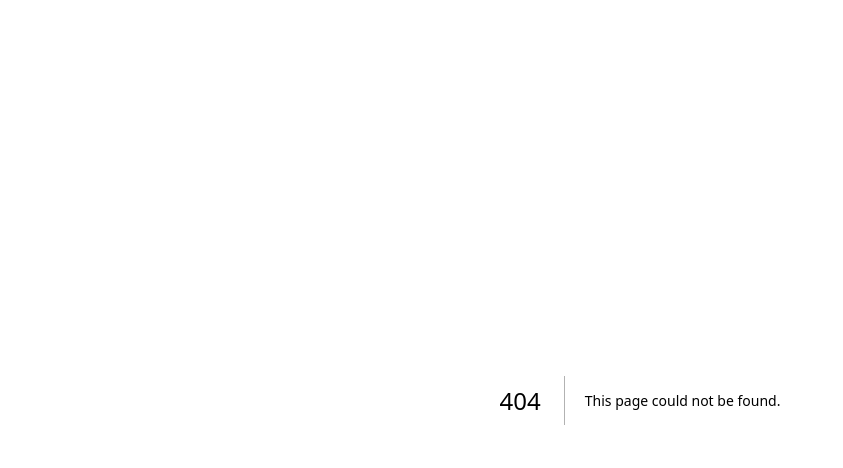
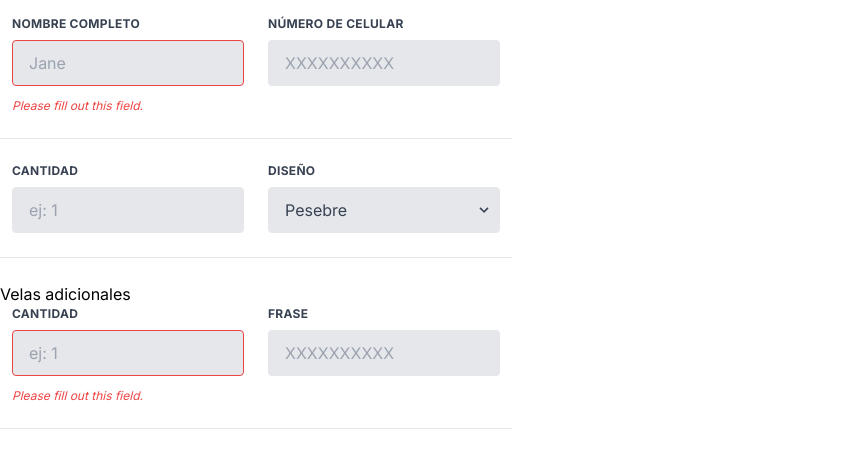
Before and after one commit to jfbarahonag/candles, a Next.js app: page /order/new in a window 1280 px wide. Before the commit this address had no page. Shown: the top 468 px of the page, without its empty margins (0-843 px from the left). Built offline with nearby package versions, Linux system fonts and the light colour scheme.

Commit message:
first approach to create a new order has been added

```diff
--- a/src/app/globals.css
+++ b/src/app/globals.css
@@ -17,11 +17,5 @@
 }
 
 body {
-  color: rgb(var(--foreground-rgb));
-  background: linear-gradient(
-      to bottom,
-      transparent,
-      rgb(var(--background-end-rgb))
-    )
-    rgb(var(--background-start-rgb));
+
 }
--- /dev/null
+++ b/src/app/order/new/page.tsx
@@ -0,0 +1,11 @@
+"use client";
+
+import NewOrderForm from "@/components/form/new-order/NewOrderForm";
+
+export default function NewOrder() {
+  return (
+    <main>
+      <NewOrderForm />
+    </main>
+  );
+}
--- /dev/null
+++ b/src/components/form/new-order/BaseFields.tsx
@@ -0,0 +1,40 @@
+const BaseFields = () => {
+  return (
+    <>
+      <div className="w-full md:w-1/2 px-3 mb-6 md:mb-0">
+        <label
+          className="block uppercase tracking-wide text-gray-700 text-xs font-bold mb-2"
+          htmlFor="grid-bases-qty"
+        >
+          Cantidad
+        </label>
+        <input
+          className="appearance-none block w-full bg-gray-200 text-gray-700 border border-red-500 rounded py-3 px-4 mb-3 leading-tight focus:outline-none focus:bg-white"
+          id="grid-bases-qty"
+          type="number"
+          placeholder="ej: 1"
+          min={0}
+        />
+        <p className="text-red-500 text-xs italic">
+          Please fill out this field.
+        </p>
+      </div>
+      <div className="w-full md:w-1/2 px-3">
+        <label
+          className="block uppercase tracking-wide text-gray-700 text-xs font-bold mb-2"
+          htmlFor="grid-phone-number"
+        >
+          Frase
+        </label>
+        <input
+          className="appearance-none block w-full bg-gray-200 text-gray-700 border border-gray-200 rounded py-3 px-4 leading-tight focus:outline-none focus:bg-white focus:border-gray-500"
+          id="grid-phone-number"
+          type="tel"
+          placeholder="XXXXXXXXXX"
+        />
+      </div>
+    </>
+  );
+};
+
+export default BaseFields;
--- /dev/null
+++ b/src/components/form/new-order/CandleFields.tsx
@@ -0,0 +1,50 @@
+const CandleFields = () => {
+  return (
+    <>
+      <div className="w-full md:w-1/2 px-3 mb-6 md:mb-0">
+        <label
+          className="block uppercase tracking-wide text-gray-700 text-xs font-bold mb-2"
+          htmlFor="grid-candles-pckg-qty"
+        >
+          Cantidad
+        </label>
+        <input
+          className="appearance-none block w-full bg-gray-200 text-gray-700 border border-gray-200 rounded py-3 px-4 leading-tight focus:outline-none focus:bg-white focus:border-gray-500"
+          id="grid-candles-pckg-qty"
+          type="number"
+          placeholder="ej: 1"
+          min={0}
+        />
+      </div>
+      <div className="w-full md:w-1/2 px-3 mb-6 md:mb-0">
+        <label
+          className="block uppercase tracking-wide text-gray-700 text-xs font-bold mb-2"
+          htmlFor="grid-candles-pckg-design"
+        >
+          Diseño
+        </label>
+        <div className="relative">
+          <select
+            className="block appearance-none w-full bg-gray-200 border border-gray-200 text-gray-700 py-3 px-4 pr-8 rounded leading-tight focus:outline-none focus:bg-white focus:border-gray-500"
+            id="grid-candles-pckg-design"
+          >
+            <option>Pesebre</option>
+            <option>Doradas</option>
+            <option>Colores</option>
+          </select>
+          <div className="pointer-events-none absolute inset-y-0 right-0 flex items-center px-2 text-gray-700">
+            <svg
+              className="fill-current h-4 w-4"
+              xmlns="http://www.w3.org/2000/svg"
+              viewBox="0 0 20 20"
+            >
+              <path d="M9.293 12.95l.707.707L15.657 8l-1.414-1.414L10 10.828 5.757 6.586 4.343 8z" />
+            </svg>
+          </div>
+        </div>
+      </div>
+    </>
+  );
+};
+
+export default CandleFields;
--- /dev/null
+++ b/src/components/form/new-order/NewOrderForm.tsx
@@ -0,0 +1,59 @@
+import {useState} from "react";
+
+import Row from "./Row";
+import CandleFields from "./CandleFields";
+import BaseFields from "./BaseFields";
+
+export default function NewOrderForm() {
+  const [candles, setCandles] = useState([]);
+  const [showCandleFields, setShowCandleFields] = useState(true);
+
+  return (
+    <form className="w-full max-w-lg py-4">
+      {/* datos de comprador */}
+      <Row>
+        <div className="w-full md:w-1/2 px-3 mb-6 md:mb-0">
+          <label
+            className="block uppercase tracking-wide text-gray-700 text-xs font-bold mb-2"
+            htmlFor="grid-full-name"
+          >
+            Nombre completo
+          </label>
+          <input
+            className="appearance-none block w-full bg-gray-200 text-gray-700 border border-red-500 rounded py-3 px-4 mb-3 leading-tight focus:outline-none focus:bg-white"
+            id="grid-full-name"
+            type="text"
+            placeholder="Jane"
+          />
+          <p className="text-red-500 text-xs italic">
+            Please fill out this field.
+          </p>
+        </div>
+        <div className="w-full md:w-1/2 px-3">
+          <label
+            className="block uppercase tracking-wide text-gray-700 text-xs font-bold mb-2"
+            htmlFor="grid-phone-number"
+          >
+            Número de celular
+          </label>
+          <input
+            className="appearance-none block w-full bg-gray-200 text-gray-700 border border-gray-200 rounded py-3 px-4 leading-tight focus:outline-none focus:bg-white focus:border-gray-500"
+            id="grid-phone-number"
+            type="tel"
+            placeholder="XXXXXXXXXX"
+          />
+        </div>
+      </Row>
+      {/* datos de velas */}
+      <Row >
+        <CandleFields />
+      </Row>
+      {/* velas adicionales */}
+      <h1>Velas adicionales</h1>
+      {/* datos de bases */}
+      <Row>
+        <BaseFields />
+      </Row>
+    </form>
+  );
+}
--- /dev/null
+++ b/src/components/form/new-order/Row.tsx
@@ -0,0 +1,16 @@
+export default function Row({
+  children,
+  last,
+}: {
+  children: React.ReactNode;
+  last?: boolean;
+}) {
+  return (
+    <>
+      <div className={`flex flex-wrap`}>
+        {children}
+      </div>
+      <hr className={`${last === true ? "my-2" : "my-6"}`} />
+    </>
+  );
+}
```
